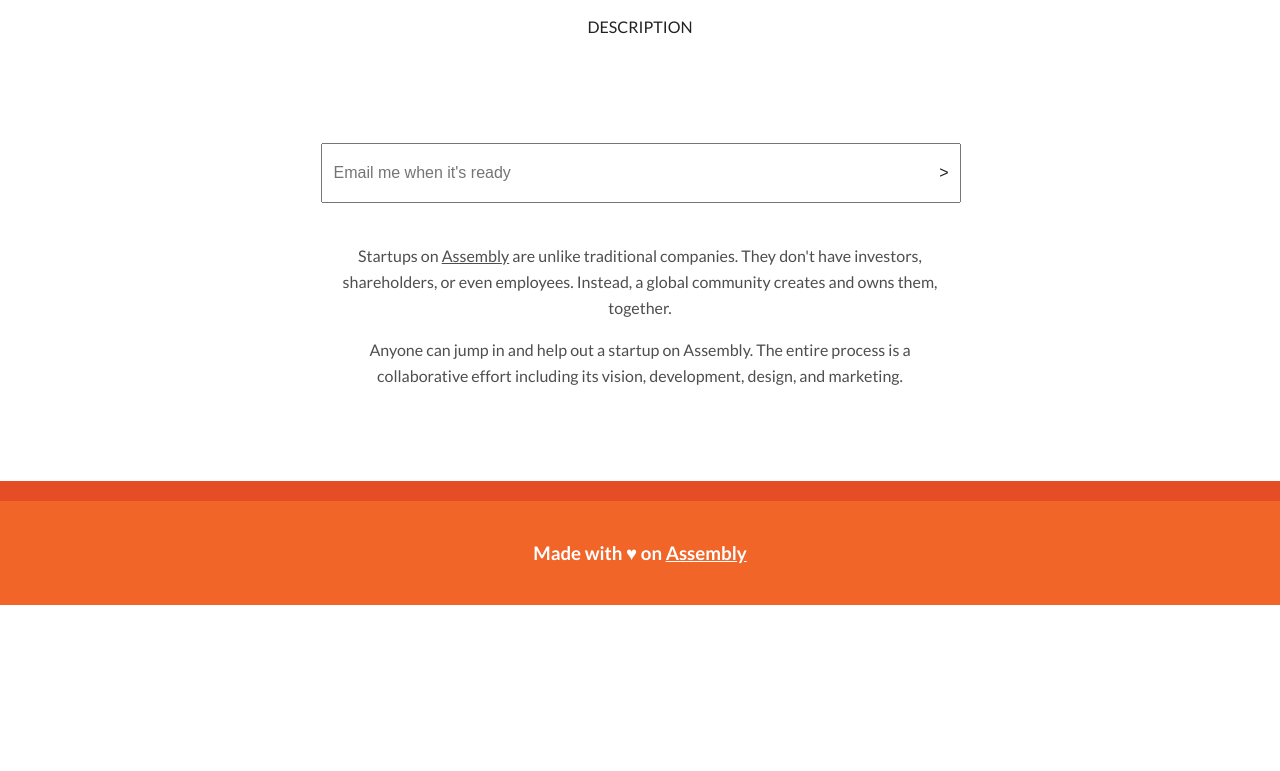
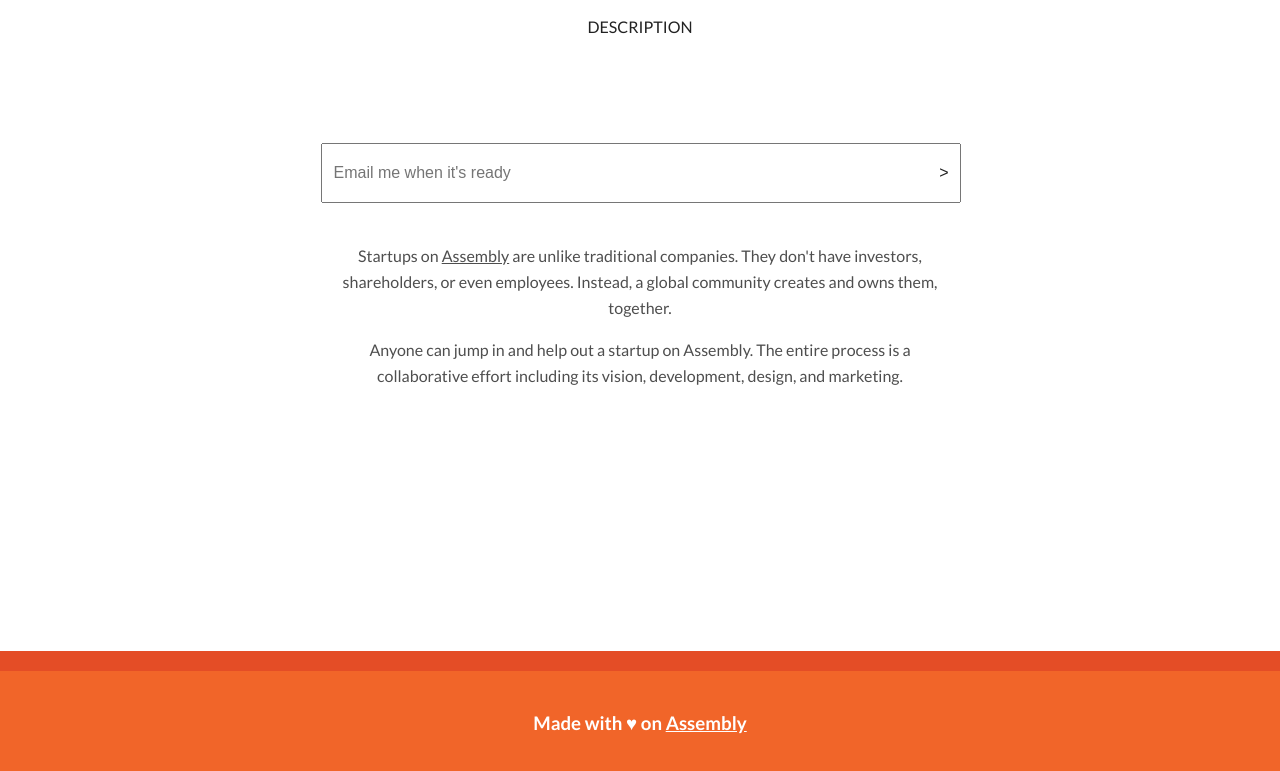
Before and after one commit to Pletcher/launchpad-gh, a website: page template/index.html in a window 1280 px wide. Shown: the part 105-876 px from the top of the page. Before the commit the page ends 800 px from the top, so only its background shows below. Drawn offline with nearby package versions, Linux system fonts and the light colour scheme.

Commit message:
Update template

```diff
--- a/template/index.html
+++ b/template/index.html
@@ -225,7 +225,7 @@
 
               .main-container {
                   text-align: center;
-                  padding-bottom: 170px;
+                  padding-bottom: 340px;
               }
 
               #success {
```
